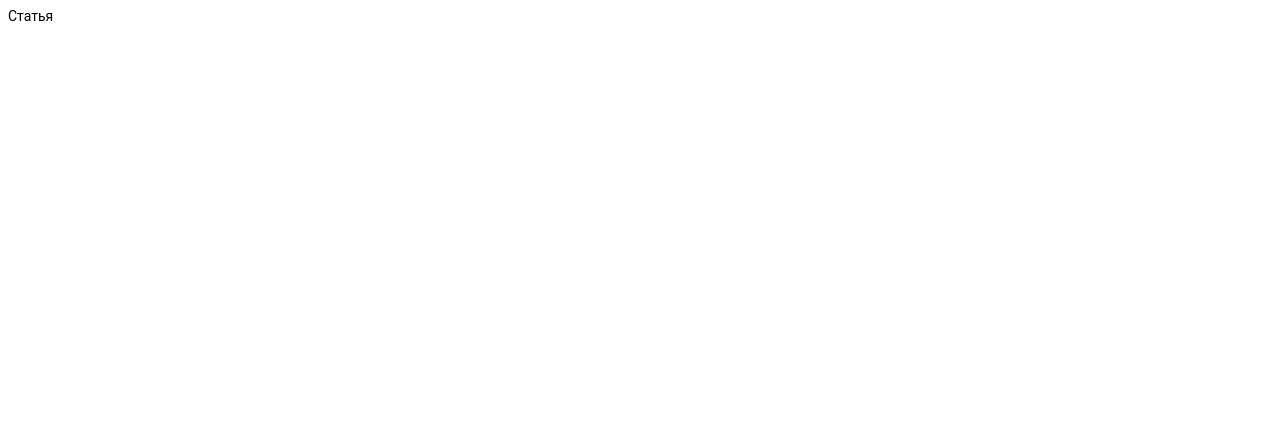
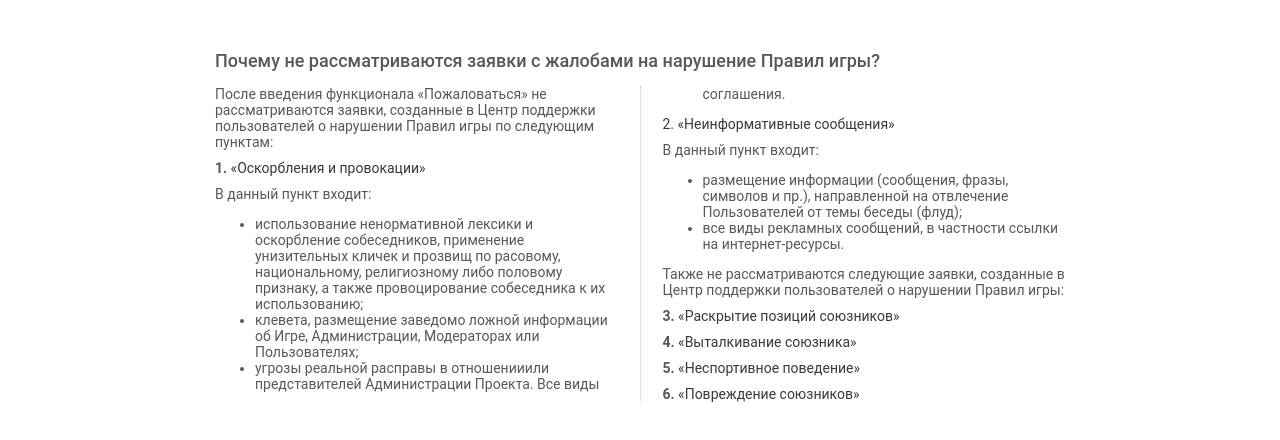
Before and after one commit to MonsPavel/wargaming, a Vue app: page / in a window 1280 px wide. Shown: the top 440 px of the page. Built offline with nearby package versions, Linux system fonts and the light colour scheme.

Commit message:
add article task

```diff
--- a/src/assets/scss/_variables.scss
+++ b/src/assets/scss/_variables.scss
@@ -1,2 +1,5 @@
 $font-family-roboto: "Roboto", sans-serif;
 $font-size-text: 14px;
+
+$gray: #585858;
+$gray-2: #393939;
--- /dev/null
+++ b/src/assets/scss/components/_article.scss
@@ -0,0 +1,31 @@
+.article {
+  margin: 50px auto;
+  color: $gray;
+  &-title {
+    font-size: 18px;
+    font-weight: 500;
+  }
+  &-subtitle {
+    font-size: 14px;
+    color: $gray-2;
+    font-weight: 400;
+    margin: 10px 0;
+    & > .number {
+      color: $gray;
+      font-weight: bold;
+    }
+  }
+  &-wrapper {
+    width: 850px;
+    height: 350px;
+    margin: 0 auto;
+    &-text {
+      column-width: 390px;
+      column-gap: 45px;
+      column-rule: 1px dotted #ccc;
+    }
+  }
+  &-p {
+    margin: 0;
+  }
+}
--- a/src/assets/scss/style.scss
+++ b/src/assets/scss/style.scss
@@ -1,3 +1,4 @@
 @import "variables";
 @import "fonts";
 @import "typography";
+@import "components/article";
--- a/src/components/tasks/ArticleTask.vue
+++ b/src/components/tasks/ArticleTask.vue
@@ -3,8 +3,43 @@
 </script>
 
 <template>
-  <div>
-    Статья
+  <div class="article">
+    <div class="article-wrapper">
+      <h2 class="article-title">Почему не рассматриваются заявки с жалобами на нарушение Правил игры?</h2>
+      <div class="article-wrapper-text">
+        <p class="article-p">После введения функционала «Пожаловаться» не рассматриваются заявки, созданные в Центр поддержки пользователей о нарушении Правил игры по следующим пунктам:</p>
+        <h3 class="article-subtitle"><span class="number">1.</span> «Оскорбления и провокации»</h3>
+        В данный пункт входит:
+        <ul>
+          <li>
+            использование ненормативной лексики и оскорбление собеседников, применение унизительных кличек и прозвищ по расовому, национальному, религиозному либо половому признаку, а также провоцирование собеседника к их использованию;
+          </li>
+          <li>
+            клевета, размещение заведомо ложной информации об Игре, Администрации, Модераторах или Пользователях;
+          </li>
+          <li>
+            угрозы реальной расправы в отношенииили представителей Администрации Проекта. Все виды соглашения.
+          </li>
+        </ul>
+        <h3 class="article-subtitle"><span>2.</span> «Неинформативные сообщения»</h3>
+        В данный пункт входит:
+        <ul>
+          <li>
+            размещение информации (сообщения, фразы, символов и пр.), направленной на отвлечение Пользователей от темы беседы (флуд);
+          </li>
+          <li>
+            все виды рекламных сообщений, в частности ссылки на интернет-ресурсы.
+          </li>
+        </ul>
+        <p class="article-p">
+          Также не рассматриваются следующие заявки, созданные в Центр поддержки пользователей о нарушении Правил игры:
+        </p>
+        <h3 class="article-subtitle"><span class="number">3.</span> «Раскрытие позиций союзников»</h3>
+        <h3 class="article-subtitle"><span class="number">4.</span> «Выталкивание союзника»</h3>
+        <h3 class="article-subtitle"><span class="number">5.</span> «Неспортивное поведение»</h3>
+        <h3 class="article-subtitle"><span class="number">6.</span> «Повреждение союзников»</h3>
+      </div>
+    </div>
   </div>
 </template>
 
```
